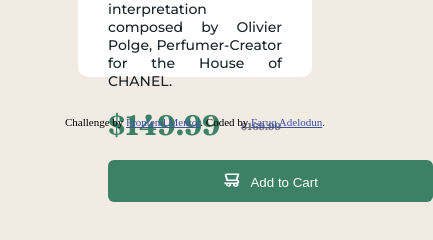
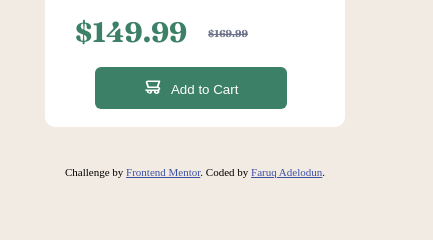
Before and after one commit to horlayeanca/Product-preview-card-component, a plain HTML site: page index.html in a window 390 px wide. Shown: the part 662-902 px from the top of the page, 433 px wide, since content can reach past the window. After the commit the page ends 844 px from the top, so only its background shows below. Drawn offline with Linux system fonts and the light colour scheme.

Commit message:
updated style.css (mobile responsiveness)

```diff
--- a/style.css
+++ b/style.css
@@ -96,8 +96,8 @@ span {
     display: flex;
     flex-direction: column;
     max-width: 300px;
-    width: 60%;
-    height: 700px;
+    width: 100%;
+    height: 750px;
     margin-top: 10%;
     border-radius: 10px;
     margin-bottom: 10%;
@@ -120,11 +120,12 @@ span {
     text-align: justify;
   }
   .action-btn {
-    width: 325px;
+    width: 80%;
     padding: 12px;
     border-radius: 6px;
     border: none;
     background-color: var(--dark-cyan);
     color: var(--white);
+    margin-left: 20px;
   }
 }
```
